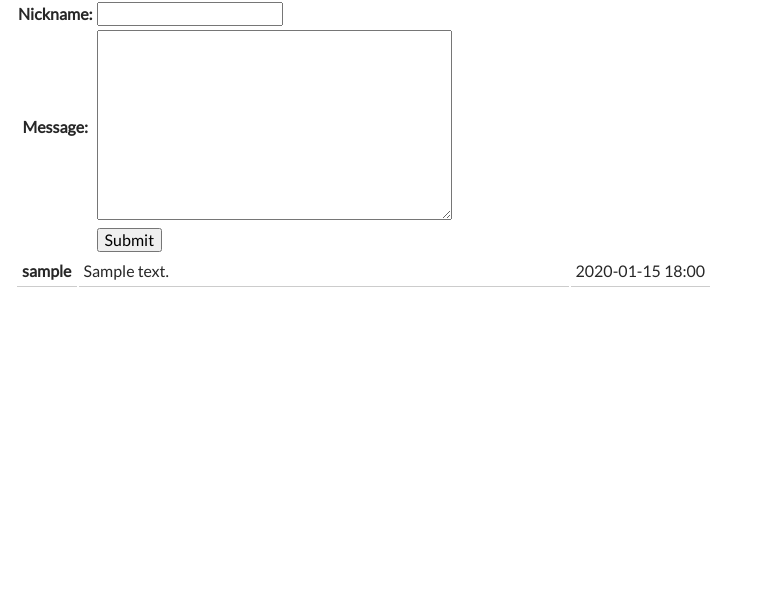
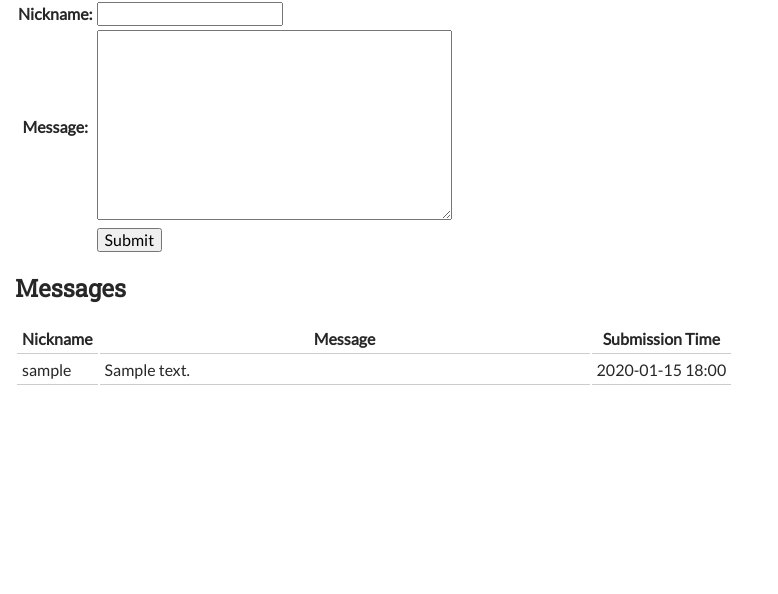
Before and after one commit to afg984/dit-robotics-site, a Django app: page /message_board/ in a window 1280 px wide. Shown: the part 134-728 px from the top of the page, without its empty margins (0-778 px from the left). Run offline with Django 3.2, Linux system fonts and the light colour scheme; tables that the repository leaves empty hold one stand-in row (values such as "Sample post"); some libraries are stand-ins or nearby versions.

Commit message:
update template for messages

```diff
--- a/message_board/templates/message_board.html
+++ b/message_board/templates/message_board.html
@@ -9,10 +9,12 @@
 	</table>
 </form>
 
+<h2>Messages</h2>
 <table class="messages">
+	<tr><th>Nickname</th><th class="message">Message</th><th>Submission Time</th>
 	{% for message in messages %}
 	<tr>
-		<th>{{ message.nickname }}</th>
+		<td>{{ message.nickname }}</td>
 		<td class="message">{{ message.message }}</td>
 		<td>{{ message.created_at|date:"Y-m-d H:i" }}</td>
 	</tr>
```
